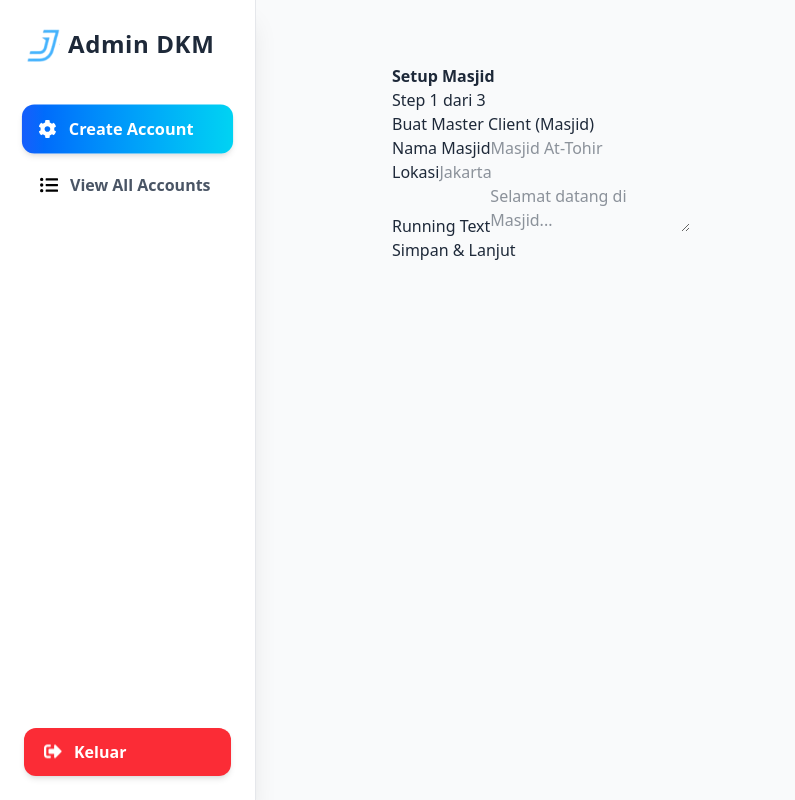
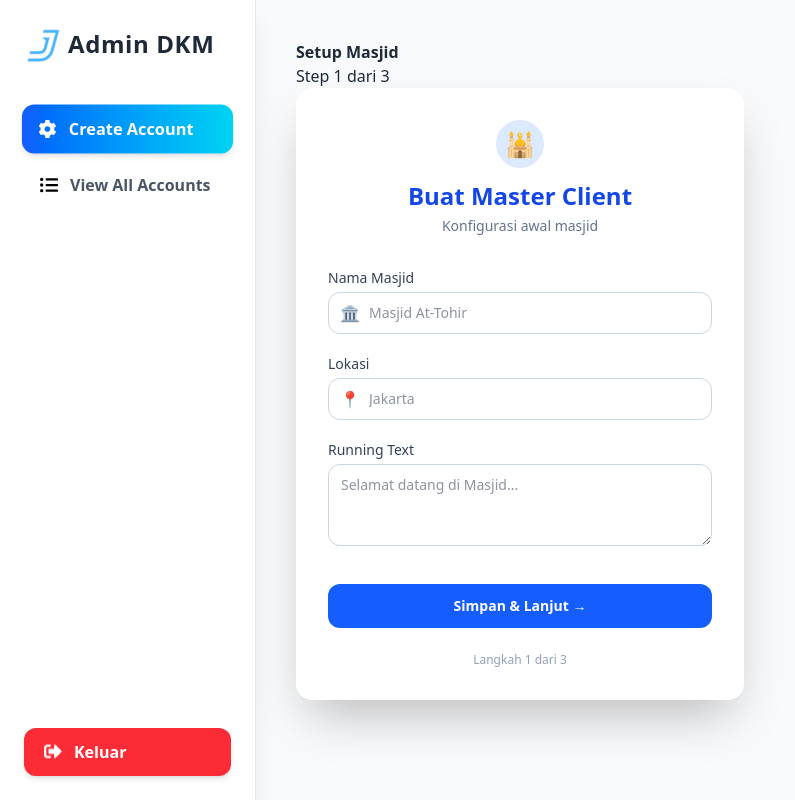
Before and after one commit to yafaiky/jam_digital_masjid, a React (Vite) app: page /admin/create in a window 1280 px wide. Shown: the whole page, without its empty margins (0-795 px from the left). Built offline with nearby package versions, Linux system fonts and the light colour scheme; no server answers; sample sign-in values are in the browser's storage.

Commit message:
perubahan ui

```diff
--- /dev/null
+++ b/src/hooks/useCreateClient.ts
@@ -0,0 +1,76 @@
+// hooks/useCreateClient.ts
+import { useState } from "react";
+
+export type MasterClientForm = {
+  name: string;
+  location: string;
+  timezone: string;
+  config_title: string;
+  running_text: string;
+};
+
+const initialForm: MasterClientForm = {
+  name: "",
+  location: "",
+  timezone: "Asia/Jakarta",
+  config_title: "",
+  running_text: "",
+};
+
+export function useCreateClient(onSuccess: (id: string) => void) {
+  const [form, setForm] = useState<MasterClientForm>(initialForm);
+  const [loading, setLoading] = useState(false);
+  const [error, setError] = useState<string | null>(null);
+
+  const handleChange = (
+    e: React.ChangeEvent<HTMLInputElement | HTMLTextAreaElement>
+  ) => {
+    const { name, value } = e.target;
+    setForm((prev) => ({ ...prev, [name]: value }));
+  };
+
+  const submit = async () => {
+    try {
+      setLoading(true);
+      setError(null);
+
+      if (!form.name || !form.location) {
+        throw new Error("Nama masjid dan lokasi wajib diisi");
+      }
+
+      const token = localStorage.getItem("token");
+      if (!token) {
+        throw new Error("Session habis, silakan login ulang");
+      }
+
+      const res = await fetch("http://localhost:8080/admin/client", {
+        method: "POST",
+        headers: {
+          "Content-Type": "application/json",
+          Authorization: `Bearer ${token}`,
+        },
+        body: JSON.stringify(form),
+      });
+
+      const data = await res.json();
+
+      if (!res.ok) {
+        throw new Error(data.error || "Gagal membuat master client");
+      }
+
+      onSuccess(data.id);
+    } catch (err: any) {
+      setError(err.message);
+    } finally {
+      setLoading(false);
+    }
+  };
+
+  return {
+    form,
+    loading,
+    error,
+    handleChange,
+    submit,
+  };
+}
--- /dev/null
+++ b/src/hooks/useCreateDKM.ts
@@ -0,0 +1,79 @@
+// hooks/useCreateDkm.ts
+import { useState } from "react";
+
+type DkmForm = {
+  Username: string;
+  Password: string;
+};
+
+const initialForm: DkmForm = {
+  Username: "",
+  Password: "",
+};
+
+export function useCreateDkm(
+  clientId: string,
+  onSuccess: () => void
+) {
+  const [form, setForm] = useState<DkmForm>(initialForm);
+  const [loading, setLoading] = useState(false);
+  const [error, setError] = useState<string | null>(null);
+
+  const handleChange = (e: React.ChangeEvent<HTMLInputElement>) => {
+    const { name, value } = e.target;
+    setForm((prev) => ({ ...prev, [name]: value }));
+  };
+
+  const submit = async () => {
+    try {
+      setLoading(true);
+      setError(null);
+
+      if (!form.Username || !form.Password) {
+        throw new Error("Username dan password wajib diisi");
+      }
+
+      if (form.Password.length < 6) {
+        throw new Error("Password minimal 6 karakter");
+      }
+
+      const token = localStorage.getItem("token");
+      if (!token) {
+        throw new Error("Session habis, silakan login ulang");
+      }
+
+      const res = await fetch("http://localhost:8080/admin/dkm", {
+        method: "POST",
+        headers: {
+          "Content-Type": "application/json",
+          Authorization: `Bearer ${token}`,
+        },
+        body: JSON.stringify({
+          ClientId: clientId,
+          username: form.Username,
+          password: form.Password,
+        }),
+      });
+
+      const data = await res.json();
+
+      if (!res.ok) {
+        throw new Error(data.error || "Gagal membuat akun DKM");
+      }
+
+      onSuccess();
+    } catch (err: any) {
+      setError(err.message);
+    } finally {
+      setLoading(false);
+    }
+  };
+
+  return {
+    form,
+    loading,
+    error,
+    handleChange,
+    submit,
+  };
+}
--- /dev/null
+++ b/src/hooks/useUploadBanners.ts
@@ -0,0 +1,88 @@
+// hooks/useUploadBanners.ts
+import { useState } from "react";
+
+const MAX_BANNER = 5;
+
+export function useUploadBanners(
+  clientId: string,
+  onFinish?: () => void
+) {
+  const [files, setFiles] = useState<File[]>([]);
+  const [loading, setLoading] = useState(false);
+  const [error, setError] = useState<string | null>(null);
+
+  const handleUpload = (e: React.ChangeEvent<HTMLInputElement>) => {
+    setError(null);
+
+    const selectedFiles = Array.from(e.target.files || []);
+
+    if (files.length + selectedFiles.length > MAX_BANNER) {
+      setError(`Maksimal ${MAX_BANNER} banner`);
+      return;
+    }
+
+    setFiles((prev) => [...prev, ...selectedFiles]);
+    e.target.value = "";
+  };
+
+  const removeFile = (index: number) => {
+    setFiles((prev) => prev.filter((_, i) => i !== index));
+  };
+
+  const submit = async () => {
+    setError(null);
+
+    if (files.length !== MAX_BANNER) {
+      setError(`Harus upload tepat ${MAX_BANNER} banner`);
+      return;
+    }
+
+    try {
+      setLoading(true);
+
+      const token = localStorage.getItem("token");
+      if (!token) {
+        throw new Error("Session habis, silakan login ulang");
+      }
+
+      const formData = new FormData();
+
+      files.forEach((file) => {
+        formData.append("banner", file);
+      });
+
+      formData.append("client_id", clientId);
+
+      const res = await fetch("http://localhost:8080/admin/banners", {
+        method: "POST",
+        headers: {
+          Authorization: `Bearer ${token}`,
+        },
+        body: formData,
+      });
+
+      const data = await res.json();
+
+      if (!res.ok) {
+        throw new Error(data.error || "Gagal upload banner");
+      }
+
+      alert("Setup selesai 🎉");
+      onFinish?.();
+    } catch (err: any) {
+      setError(err.message);
+    } finally {
+      setLoading(false);
+    }
+  };
+
+  return {
+    files,
+    loading,
+    error,
+    maxBanner: MAX_BANNER,
+    handleUpload,
+    removeFile,
+    submit,
+  };
+}
--- a/src/pages/adminJapin/CreateDkm/SetupWizard.tsx
+++ b/src/pages/adminJapin/CreateDkm/SetupWizard.tsx
@@ -23,7 +23,7 @@ const SetupWizard: React.FC = () => {
   };
 
   return (
-    <div style={{ padding: 24, maxWidth: 800, margin: "0 auto" }}>
+    <div>
       <strong>Setup Masjid</strong>
       <div>Step {step} dari 3</div>
 
--- a/src/pages/adminJapin/CreateDkm/Step1CreateClient.tsx
+++ b/src/pages/adminJapin/CreateDkm/Step1CreateClient.tsx
@@ -1,131 +1,116 @@
-import React, { useState } from "react";
+// components/Step1CreateClient.tsx
+import React from "react";
+import { useCreateClient } from "../../../hooks/useCreateClient";
 
 type Step1CreateClientProps = {
   onSuccess: (clientId: string) => void;
 };
 
-type MasterClientForm = {
-  name: string;
-  location: string;
-  timezone: string;
-  config_title: string;
-  running_text: string;
-};
-
 const Step1CreateClient: React.FC<Step1CreateClientProps> = ({ onSuccess }) => {
-  const [form, setForm] = useState<MasterClientForm>({
-    name: "",
-    location: "",
-    timezone: "Asia/Jakarta",
-    config_title: "",
-    running_text: "",
-  });
-
-  const [loading, setLoading] = useState(false);
-  const [error, setError] = useState<string | null>(null);
-
-
-  const handleChange = (
-    e: React.ChangeEvent<HTMLInputElement | HTMLTextAreaElement>
-  ) => {
-    const { name, value } = e.target;
-    setForm((prev) => ({
-      ...prev,
-      [name]: value,
-    }));
-  };
-
-  const submit = async () => {
-    setLoading(true);
-    setError(null);
-
-    try {
-      if (!form.name || !form.location) {
-        throw new Error("Nama masjid dan lokasi wajib diisi");
-      }
-
-      const token = localStorage.getItem("token") || "";
-
-      if (!token) {
-        throw new Error("Session habis, silakan login ulang");
-      }
-
-      const res = await fetch("http://localhost:8080/admin/client", {
-        method: "POST",
-        headers: {
-          "Content-Type": "application/json",
-          Authorization: `Bearer ${token}`, // ✅ JWT AKTIF
-        },
-        body: JSON.stringify(form),
-      });
-
-      const data = await res.json();
-
-      if (!res.ok) {
-        throw new Error(data.error || "Gagal membuat master client");
-      }
-
-      onSuccess(data.id);
-    } catch (err: any) {
-      setError(err.message);
-    } finally {
-      setLoading(false);
-    }
-  };
+  const { form, loading, error, handleChange, submit } =
+    useCreateClient(onSuccess);
 
   return (
-    <div style={{ maxWidth: 500 }}>
-      <h2>Buat Master Client (Masjid)</h2>
+    // <div className="min-h-screen bg-gradient-to-br from-blue-50 to-slate-100 flex items-center justify-center px-4">
+      <div className="w-full max-w-md bg-white rounded-2xl shadow-2xl p-8">
+        {/* Header */}
+        <div className="mb-8 text-center">
+          <div className="mx-auto mb-3 flex h-12 w-12 items-center justify-center rounded-full bg-blue-100 text-2xl">
+            🕌
+          </div>
+          <h2 className="text-2xl font-bold text-blue-700">
+            Buat Master Client
+          </h2>
+          <p className="mt-1 text-sm text-slate-500">
+            Konfigurasi awal masjid
+          </p>
+        </div>
 
-      {error && <p style={{ color: "red" }}>{error}</p>}
+        {/* Error */}
+        {error && (
+          <div className="mb-6 rounded-lg border border-red-200 bg-red-50 px-4 py-3 text-sm text-red-700">
+            {error}
+          </div>
+        )}
 
+        {/* Form */}
+        <div className="space-y-5">
+          {/* Nama Masjid */}
           <div>
-        <label>Nama Masjid</label>
+            <label className="mb-1 block text-sm font-medium text-slate-700">
+              Nama Masjid
+            </label>
+            <div className="relative">
+              <span className="pointer-events-none absolute inset-y-0 left-3 flex items-center text-slate-400">
+                🏛️
+              </span>
               <input
                 type="text"
                 name="name"
                 value={form.name}
                 onChange={handleChange}
                 placeholder="Masjid At-Tohir"
+                className="w-full rounded-xl border border-slate-300 bg-white py-2.5 pl-10 pr-3 text-sm
+                           focus:border-blue-500 focus:outline-none focus:ring-2 focus:ring-blue-500"
               />
             </div>
+          </div>
 
+          {/* Lokasi */}
           <div>
-        <label>Lokasi</label>
+            <label className="mb-1 block text-sm font-medium text-slate-700">
+              Lokasi
+            </label>
+            <div className="relative">
+              <span className="pointer-events-none absolute inset-y-0 left-3 flex items-center text-slate-400">
+                📍
+              </span>
               <input
                 type="text"
                 name="location"
                 value={form.location}
                 onChange={handleChange}
                 placeholder="Jakarta"
+                className="w-full rounded-xl border border-slate-300 bg-white py-2.5 pl-10 pr-3 text-sm
+                           focus:border-blue-500 focus:outline-none focus:ring-2 focus:ring-blue-500"
               />
             </div>
+          </div>
 
-      {/* <div>
-        <label>Judul Tampilan</label>
-        <input
-          type="text"
-          name="config_title"
-          value={form.config_title}
-          onChange={handleChange}
-          placeholder="Masjid At Thohir"
-        />
-      </div> */}
-
+          {/* Running Text */}
           <div>
-        <label>Running Text</label>
+            <label className="mb-1 block text-sm font-medium text-slate-700">
+              Running Text
+            </label>
             <textarea
               name="running_text"
               value={form.running_text}
               onChange={handleChange}
               placeholder="Selamat datang di Masjid..."
+              rows={3}
+              className="w-full rounded-xl border border-slate-300 bg-white px-3 py-2.5 text-sm
+                         focus:border-blue-500 focus:outline-none focus:ring-2 focus:ring-blue-500"
             />
           </div>
+        </div>
 
-      <button onClick={submit} disabled={loading}>
-        {loading ? "Menyimpan..." : "Simpan & Lanjut"}
+        {/* Action */}
+        <button
+          onClick={submit}
+          disabled={loading}
+          className="mt-8 w-full rounded-xl bg-blue-600 py-3 text-sm font-semibold text-white
+                     hover:bg-blue-700 transition-all
+                     disabled:cursor-not-allowed disabled:opacity-50"
+        >
+          {loading ? "Menyimpan..." : "Simpan & Lanjut →"}
         </button>
+
+        {/* Footer hint */}
+        <p className="mt-6 text-center text-xs text-slate-400">
+          Langkah 1 dari 3
+        </p>
       </div>
+    // </div>
   );
 };
 
--- a/src/pages/adminJapin/CreateDkm/Step2CreateDkm.tsx
+++ b/src/pages/adminJapin/CreateDkm/Step2CreateDkm.tsx
@@ -1,77 +1,18 @@
-import React, { useState } from "react";
+// components/Step2CreateDkm.tsx
+import React from "react";
+import { useCreateDkm } from "../../../hooks/useCreateDKM";
 
 type Step2CreateDkmProps = {
   clientId: string;
   onSuccess: () => void;
 };
 
-type DkmForm = {
-  Username: string;
-  Password: string;
-};
-
 const Step2CreateDkm: React.FC<Step2CreateDkmProps> = ({
   clientId,
   onSuccess,
 }) => {
-  const [form, setForm] = useState<DkmForm>({
-    Username: "",
-    Password: "",
-  });
-
-  const [loading, setLoading] = useState(false);
-  const [error, setError] = useState<string | null>(null);
-
-  const handleChange = (e: React.ChangeEvent<HTMLInputElement>) => {
-    const { name, value } = e.target;
-    setForm((prev) => ({
-      ...prev,
-      [name]: value,
-    }));
-  };
-
-  const submit = async () => {
-    setLoading(true);
-    setError(null);
-
-    try {
-      if (!form.Username || !form.Password) {
-        throw new Error("Username dan password wajib diisi");
-      }
-
-        const token = localStorage.getItem("token") || "";
-
-      if (form.Password.length < 6) {
-        throw new Error("Password minimal 6 karakter");
-      }
-
-      const res = await fetch("http://localhost:8080/admin/dkm", {
-        method: "POST",
-        headers: {
-          "Content-Type": "application/json",
-          Authorization: `Bearer ${token}`
-        },
-        body: JSON.stringify({
-          ClientId: clientId,
-          username: form.Username,
-          password: form.Password,
-        }),
-      });
-
-      const data = await res.json();
-
-      if (!res.ok) {
-        throw new Error(data.error || "Gagal membuat akun DKM");
-      }
-
-      // 👉 lanjut ke step 3
-      onSuccess();
-    } catch (err: any) {
-      setError(err.message);
-    } finally {
-      setLoading(false);
-    }
-  };
+  const { form, loading, error, handleChange, submit } =
+    useCreateDkm(clientId, onSuccess);
 
   return (
     <div style={{ maxWidth: 400 }}>
--- a/src/pages/adminJapin/CreateDkm/Step3CreateBanners.tsx
+++ b/src/pages/adminJapin/CreateDkm/Step3CreateBanners.tsx
@@ -1,87 +1,30 @@
-import React, { useState } from "react";
+// components/Step3UploadBanners.tsx
+import React from "react";
+import { useUploadBanners } from "../../../hooks/useUploadBanners";
 
 type Step3UploadBannersProps = {
   clientId: string;
   onFinish?: () => void;
 };
 
-const MAX_BANNER = 5;
-
 const Step3UploadBanners: React.FC<Step3UploadBannersProps> = ({
   clientId,
   onFinish,
 }) => {
-  const [files, setFiles] = useState<File[]>([]);
-  const [loading, setLoading] = useState(false);
-  const [error, setError] = useState<string | null>(null);
-
-  const handleUpload = (e: React.ChangeEvent<HTMLInputElement>) => {
-    setError(null);
-
-    const selectedFiles = Array.from(e.target.files || []);
-
-    if (files.length + selectedFiles.length > MAX_BANNER) {
-      setError(`Maksimal ${MAX_BANNER} banner`);
-      return;
-    }
-
-    setFiles((prev) => [...prev, ...selectedFiles]);
-    e.target.value = ""; // reset input
-  };
-
-  const removeFile = (index: number) => {
-    setFiles((prev) => prev.filter((_, i) => i !== index));
-  };
-
-  const submit = async () => {
-    setError(null);
-
-    if (files.length !== MAX_BANNER) {
-      setError(`Harus upload tepat ${MAX_BANNER} banner`);
-      return;
-    }
-
-    setLoading(true);
-
-    try {
-      const token = localStorage.getItem("token");
-      if (!token) throw new Error("Session habis, silakan login ulang");
-
-      const formData = new FormData();
-
-      files.forEach((file) => {
-        formData.append("banner", file); // ✅ FIELD FILE
-      });
-
-      formData.append("client_id", clientId); // ✅ FIELD ID
-
-      const res = await fetch("http://localhost:8080/admin/banners", {
-        method: "POST",
-        headers: {
-          Authorization: `Bearer ${token}`,
-        },
-        body: formData,
-      });
-
-      const data = await res.json();
-
-      if (!res.ok) {
-        throw new Error(data.error || "Gagal upload banner");
-      }
-
-      alert("Setup selesai 🎉");
-      onFinish?.();
-    } catch (err: any) {
-      setError(err.message);
-    } finally {
-      setLoading(false);
-    }
-  };
+  const {
+    files,
+    loading,
+    error,
+    maxBanner,
+    handleUpload,
+    removeFile,
+    submit,
+  } = useUploadBanners(clientId, onFinish);
 
   return (
     <div style={{ maxWidth: 600 }}>
       <h2>Upload Banner</h2>
-      <p>Wajib upload tepat {MAX_BANNER} banner</p>
+      <p>Wajib upload tepat {maxBanner} banner</p>
 
       {error && <p style={{ color: "red" }}>{error}</p>}
 
@@ -90,7 +33,7 @@ const Step3UploadBanners: React.FC<Step3UploadBannersProps> = ({
         accept="image/*"
         multiple
         onChange={handleUpload}
-        disabled={files.length >= MAX_BANNER}
+        disabled={files.length >= maxBanner}
       />
 
       <div
@@ -131,7 +74,7 @@ const Step3UploadBanners: React.FC<Step3UploadBannersProps> = ({
 
       <button
         onClick={submit}
-        disabled={loading || files.length !== MAX_BANNER}
+        disabled={loading || files.length !== maxBanner}
         style={{ marginTop: 20 }}
       >
         {loading ? "Mengunggah..." : "Selesai"}
```
Also changed, not shown: src/routes/ProtectedRoute.tsx (line endings or trailing spaces). Lines whose indentation alone changed are shown as unchanged.
